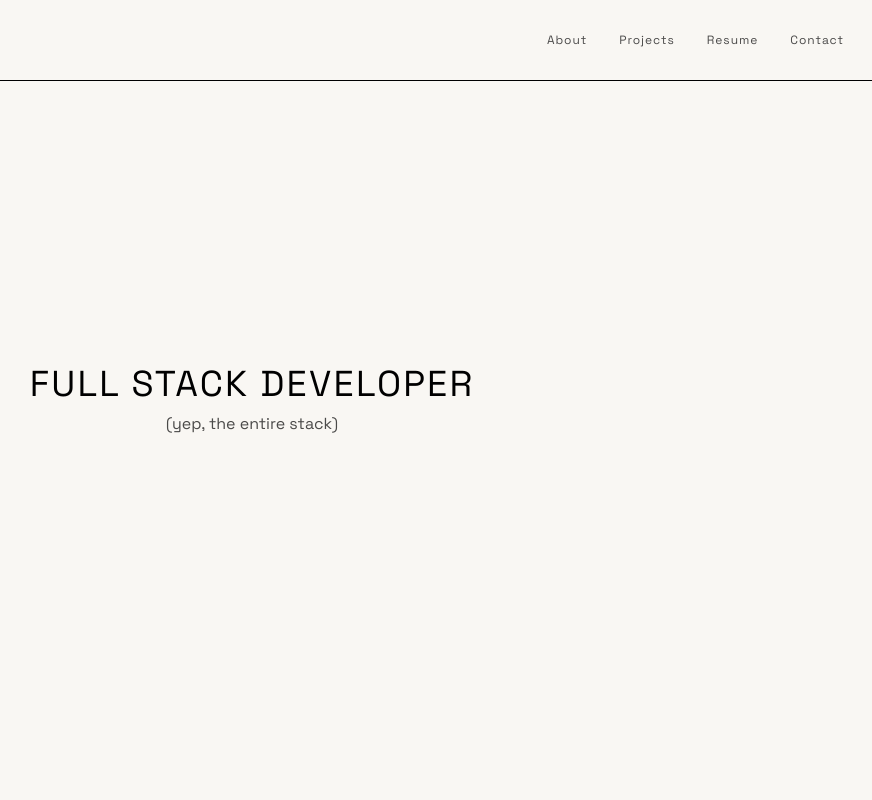
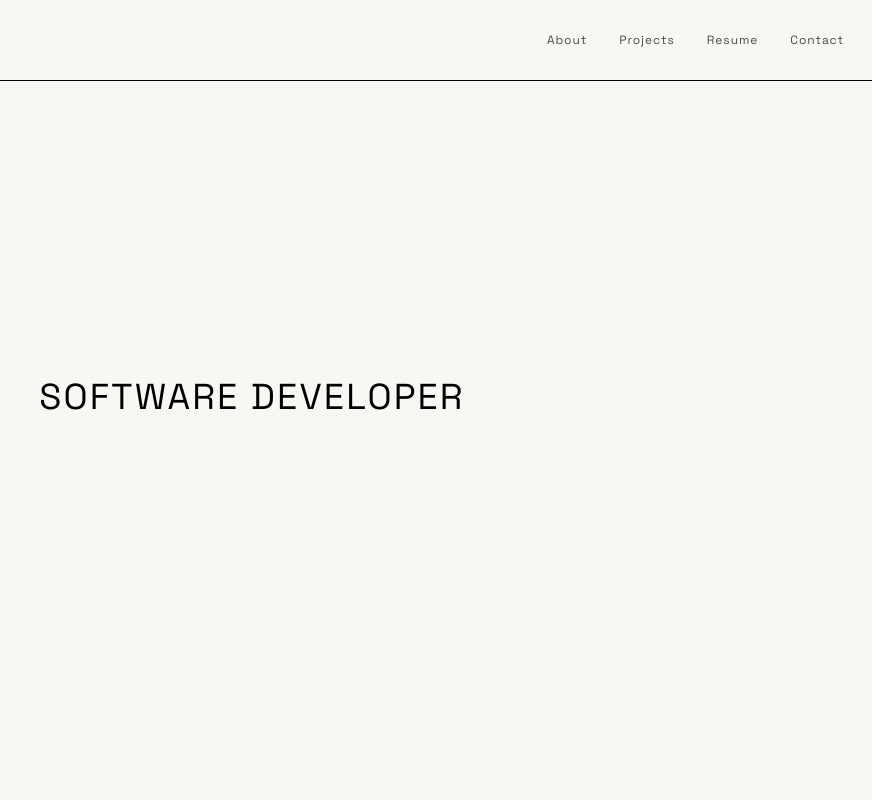
Before and after one commit to ericjamee/portfolio, a Next.js app: page / in a window 1280 px wide. Shown: the top 800 px of the page, without its empty margins (388-1260 px from the left). Built offline with nearby package versions, Linux system fonts and the light colour scheme.

Commit message:
Add rotating title component with horizontal slide animation

```diff
--- a/app/page.tsx
+++ b/app/page.tsx
@@ -1,4 +1,5 @@
 import { personalInfo, projects, skills, contactInfo, resumeInfo } from '@/data/siteData'
+import RotatingTitle from '@/components/RotatingTitle'
 
 export default function Home() {
   return (
@@ -6,8 +7,7 @@ export default function Home() {
       {/* Home */}
       <section id="home" className="min-h-screen flex items-center justify-center">
         <div className="text-center select-none">
-          <p className="text-2xl sm:text-4xl text-black tracking-[0.06em]">FULL STACK DEVELOPER</p>
-          <p className="mt-2 text-sm sm:text-base text-black/70">(yep, the entire stack)</p>
+          <RotatingTitle />
         </div>
       </section>
 
--- /dev/null
+++ b/components/RotatingTitle.tsx
@@ -0,0 +1,60 @@
+"use client";
+
+import { useState, useEffect } from 'react';
+
+const titles = [
+  'FULL STACK DEVELOPER',
+  'PROJECT MANAGER',
+  'SOFTWARE DEVELOPER',
+  'INFORMATION SYSTEMS'
+];
+
+export default function RotatingTitle() {
+  const [currentIndex, setCurrentIndex] = useState(0);
+
+  useEffect(() => {
+    const interval = setInterval(() => {
+      setCurrentIndex((prev) => (prev + 1) % titles.length);
+    }, 3000);
+
+    return () => clearInterval(interval);
+  }, []);
+
+  // Find the longest title to ensure proper width
+  const longestTitle = titles.reduce((a, b) => a.length > b.length ? a : b);
+
+  return (
+    <div className="relative overflow-hidden inline-block text-center" style={{ minWidth: '600px' }}>
+      {titles.map((title, index) => {
+        const distance = (index - currentIndex + titles.length) % titles.length;
+        let transform = 'translateX(0)';
+
+        if (distance === 1) {
+          transform = 'translateX(100%)';
+        } else if (distance === titles.length - 1) {
+          transform = 'translateX(-100%)';
+        } else if (distance > 1 && distance <= titles.length / 2) {
+          transform = 'translateX(100%)';
+        } else if (distance > titles.length / 2) {
+          transform = 'translateX(-100%)';
+        }
+
+        return (
+          <div
+            key={index}
+            className="absolute inset-0 flex items-center justify-center transition-transform duration-500 ease-in-out"
+            style={{ transform }}
+          >
+            <p className="text-2xl sm:text-4xl text-black tracking-[0.06em] whitespace-nowrap">
+              {title}
+            </p>
+          </div>
+        );
+      })}
+      {/* Invisible element to set proper width based on longest title */}
+      <p className="text-2xl sm:text-4xl text-transparent whitespace-nowrap">
+        {longestTitle}
+      </p>
+    </div>
+  );
+}
```
